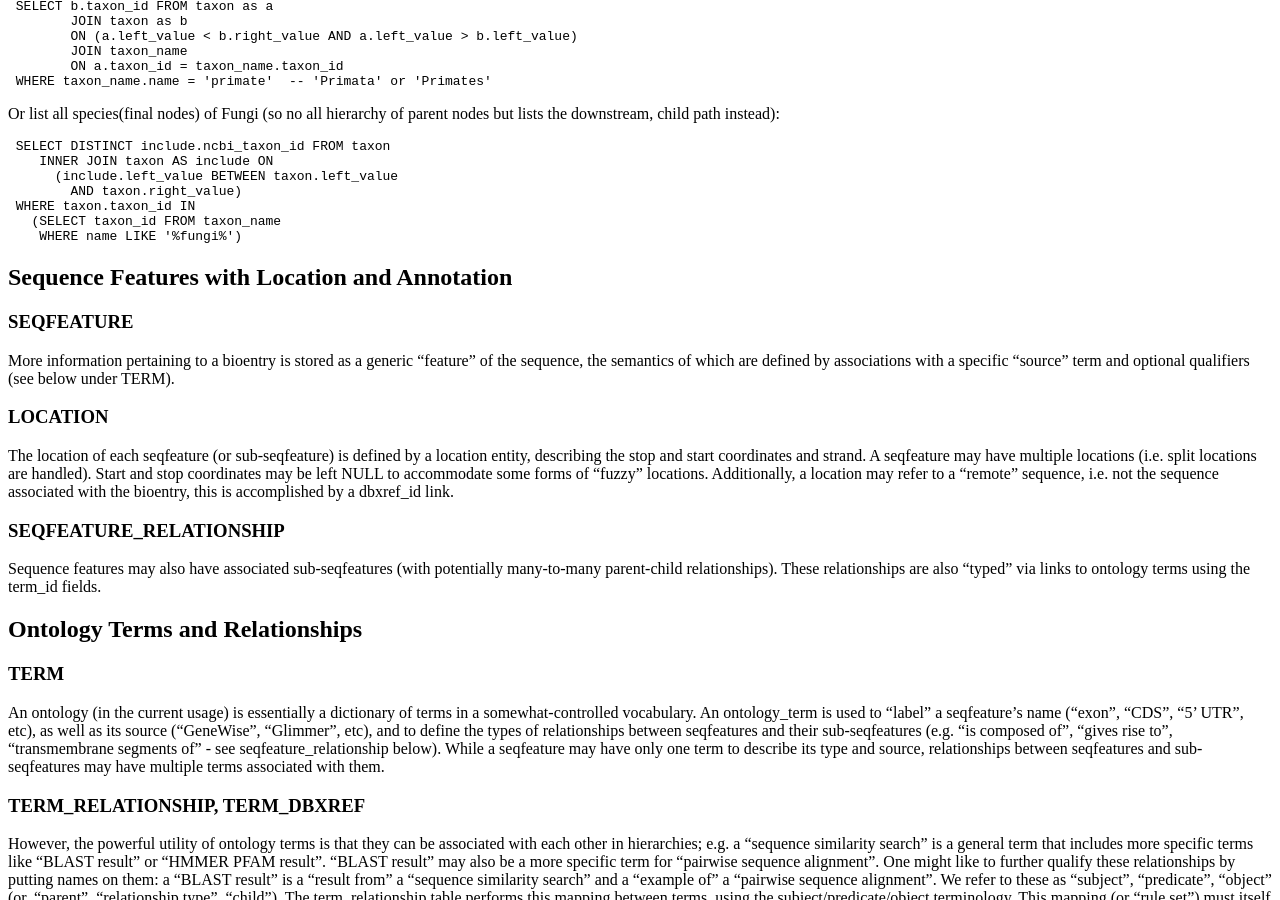
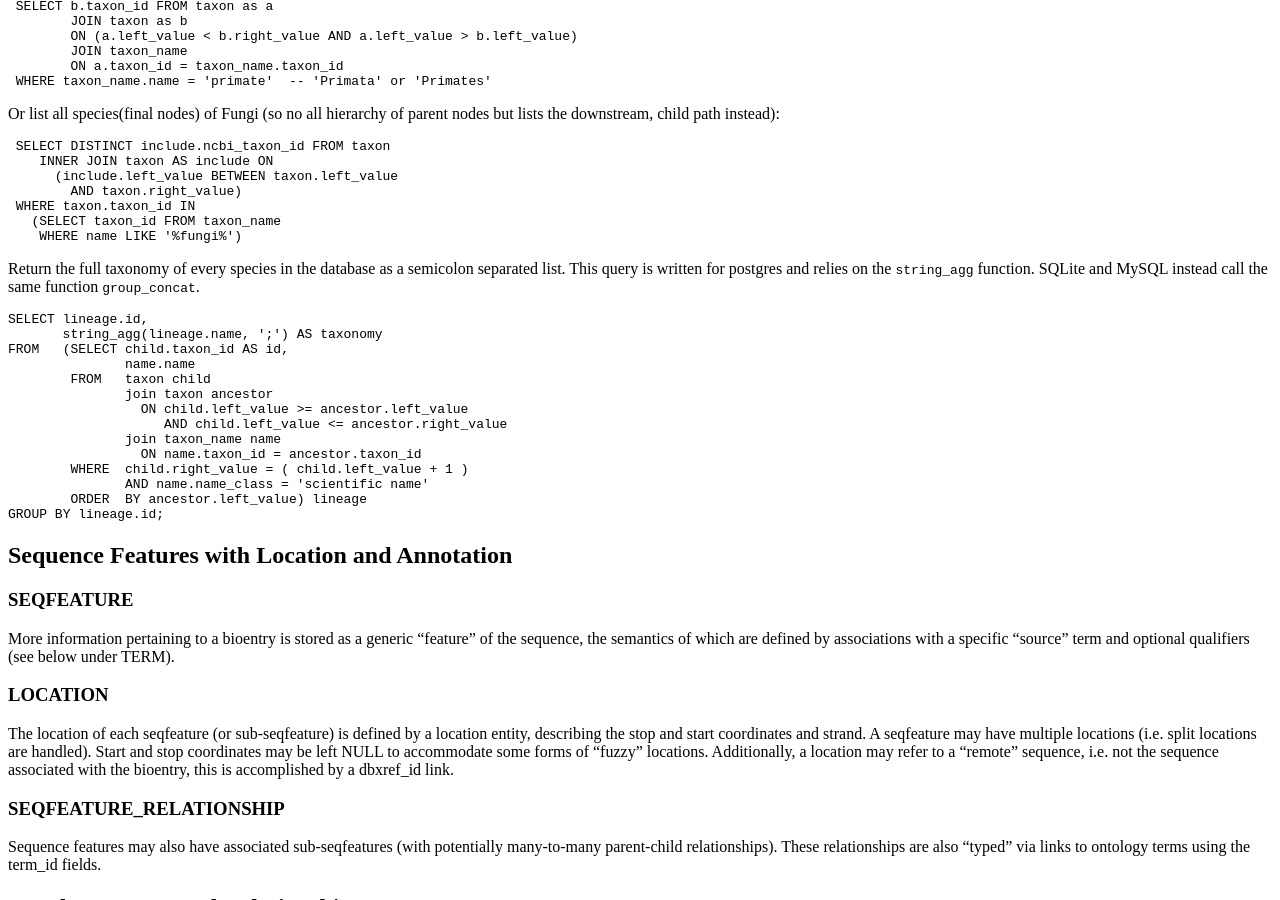
Before and after one commit to biosql/biosql.github.io, a Jekyll site: the page built from wiki/Schema_Overview.md, in a window 1280 px wide and 900 px high, scrolled down 2734 px. Built offline with Jekyll 4.4.1, drawn with Linux system fonts in a browser that asks for light colours.

Commit message:
Update Schema_Overview.md
Add in example that shows how to return a taxonomy string of all species in the database.

````diff
--- a/wiki/Schema_Overview.md
+++ b/wiki/Schema_Overview.md
@@ -250,6 +250,28 @@ nodes but lists the downstream, child path instead):
     WHERE name LIKE '%fungi%')
 ```
 
+Return the full taxonomy of every species in the database as a
+semicolon separated list. This query is written for postgres
+and relies on the `string_agg` function. SQLite and MySQL instead
+call the same function `group_concat`.
+
+``` sql
+SELECT lineage.id,
+       string_agg(lineage.name, ';') AS taxonomy
+FROM   (SELECT child.taxon_id AS id,
+               name.name
+        FROM   taxon child
+               join taxon ancestor
+                 ON child.left_value >= ancestor.left_value
+                    AND child.left_value <= ancestor.right_value
+               join taxon_name name
+                 ON name.taxon_id = ancestor.taxon_id
+        WHERE  child.right_value = ( child.left_value + 1 )
+               AND name.name_class = 'scientific name'
+        ORDER  BY ancestor.left_value) lineage
+GROUP BY lineage.id;
+```
+
 Sequence Features with Location and Annotation
 ----------------------------------------------
 
````
